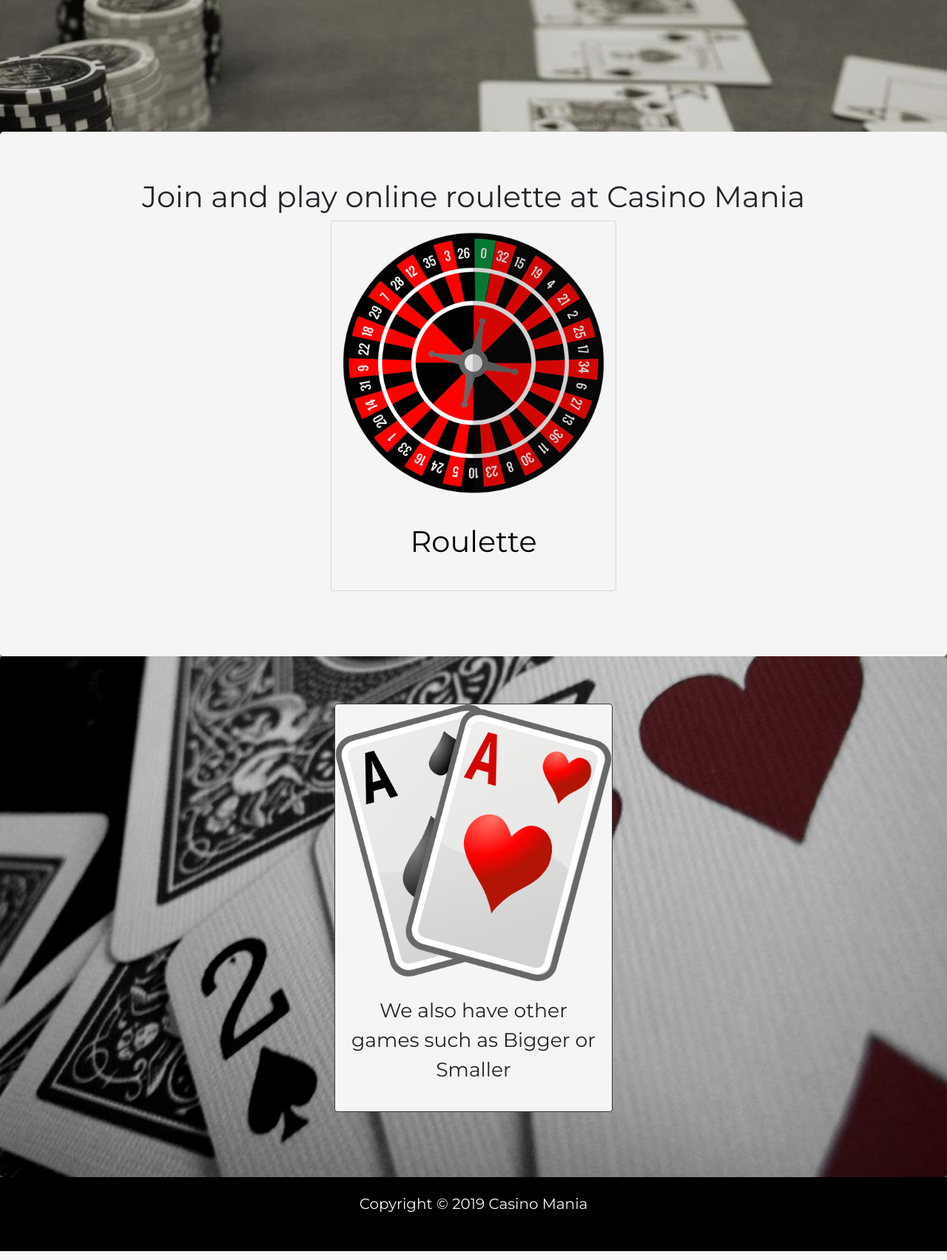
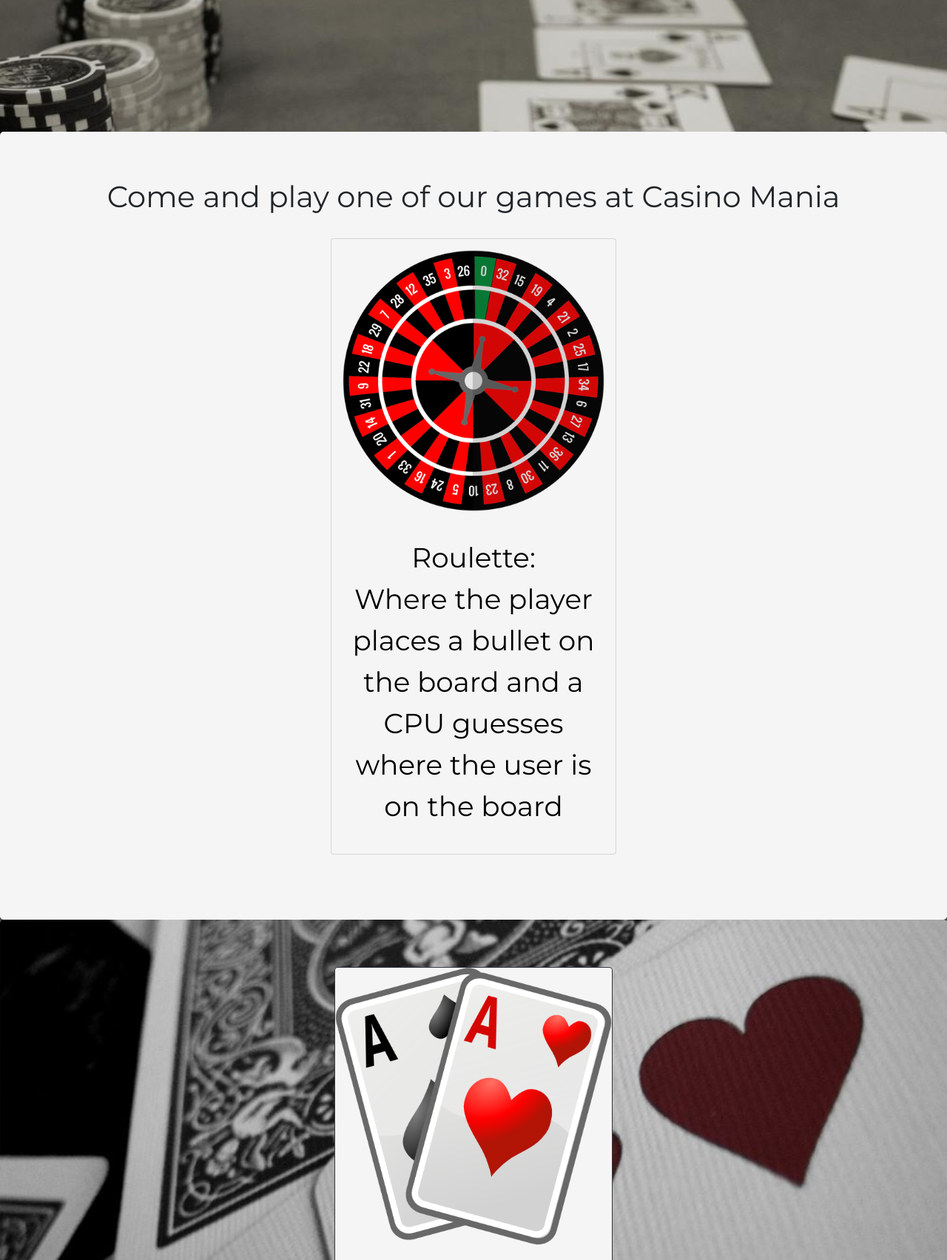
Before and after one commit to HanshengT/aglie_project, a Node server app: page / in a window 1280 px wide. Shown: the part 816-2519 px from the top of the page at 74% size. Run offline with Node 20, Linux system fonts and the light colour scheme; some libraries are stand-ins or nearby versions.

Commit message:
Changed some wording

```diff
--- a/views/home.hbs
+++ b/views/home.hbs
@@ -79,15 +79,15 @@
 <!--card1-->
 <div class="jumbotron" style="background:whitesmoke;margin: 0%;">
     <div>
-        <h1 style="font-family: 'Montserrat';text-align: center">Join and play online roulette at Casino Mania</h1>
+        <h1 style="font-family: 'Montserrat';text-align: center">Come and play one of our games at Casino Mania</h1><br>
     </div>
     <div class="row">
         <div class="col-md-4" style="display: block;margin-left: auto;margin-right: auto">
             <div class="card mb-4 " style="background:whitesmoke">
                 <img class="card-img-top"  src="images/roulette.png" alt="roulette" >
                 <div class="card-body">
-                    <p class="card-text" style="color:black;font-size: 30pt;text-align: center;
-                            font-family: 'Montserrat'">Roulette</p>
+                    <p class="card-text" style="color:black;font-size: 28pt;text-align: center;
+                            font-family: 'Montserrat'">Roulette: <br>Where the player places a bullet on the board and a CPU guesses where the user is on the board</p>
                     <div class="d-flex justify-content-between align-items-center">
                         <!--div class="btn-group">
                             <button type="button" data-toggle="modal" data-target="#RoulettePopup" class="btn btn-sm btn-outline-secondary">View</button>
@@ -111,7 +111,7 @@
         <div class="card mb-4 box-shadow border-dark" style="background:whitesmoke">
             <img class="card-img-top" src="images/card.png" alt="">
             <div class="card-body">
-                <p class="card-text" style="font-size: 20pt;text-align: center;font-family: 'Montserrat'">We also have other games such as Bigger or Smaller</p>
+                <p class="card-text" style="font-size: 28pt;text-align: center;font-family: 'Montserrat'">Bigger or Smaller: <br>You can try your luck in guessing if the next card is bigger or smaller</p>
                 <div class="d-flex justify-content-between align-items-center">
                     <!--div class="btn-group">
                         <button type="button" data-toggle="modal" data-target="#CardPopup" class="btn btn-sm btn-outline-secondary">View</button>
--- a/views/profilepage.hbs
+++ b/views/profilepage.hbs
@@ -93,7 +93,7 @@
                     <div class="modal-body">
                         <div class="row vdivide">
                             <div class="col-sm-6 text-center">
-                                <p>Make your best guess on which spot the ball will land on!!!!!</p>
+                                <p>Make your best guess on which spot the bullet will land on !</p>
                             </div>
                             <div class="col-sm-6 text-center">
                                 <a href="/game"><button id="enter_game" class="btn btn-danger">Play</button></a>
```
